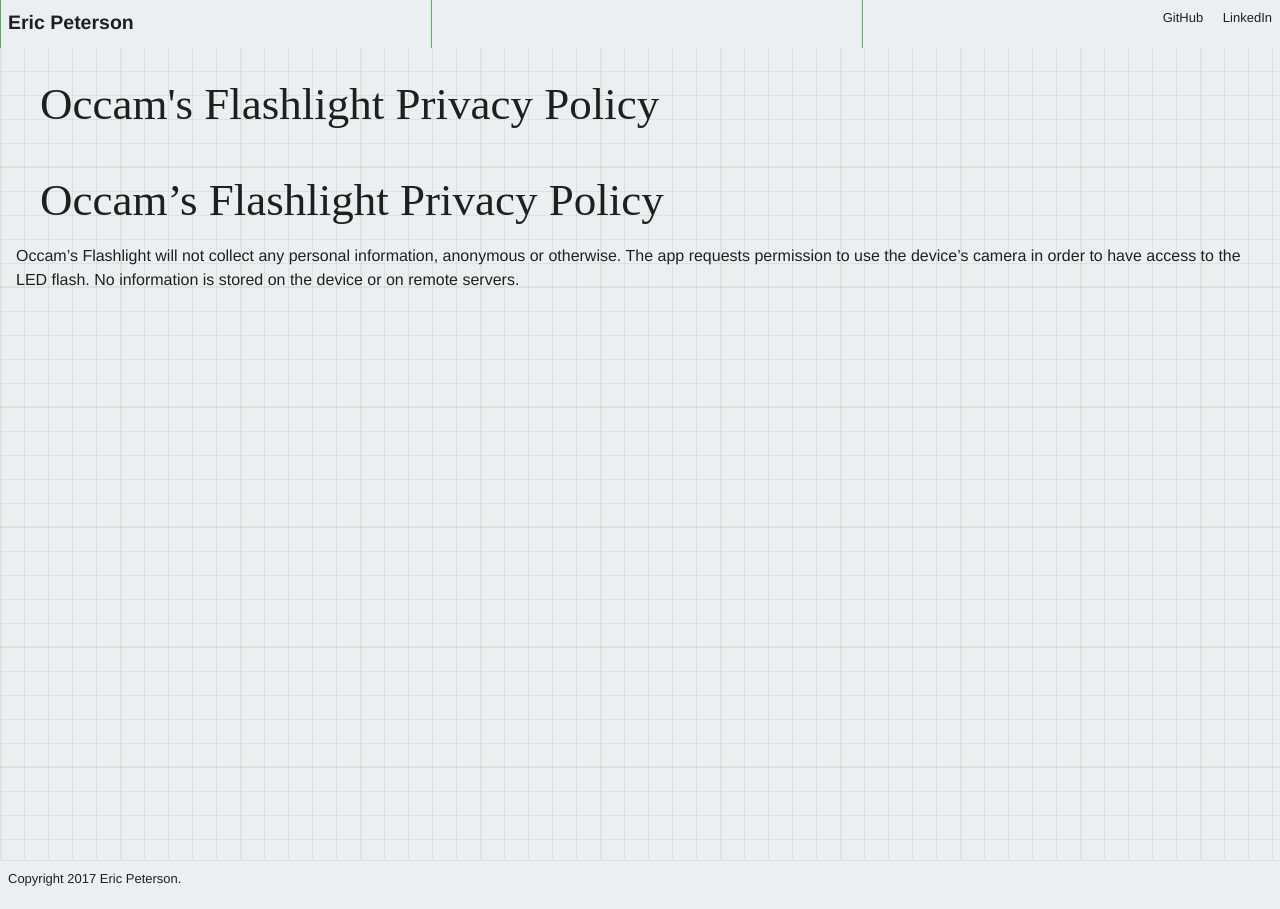
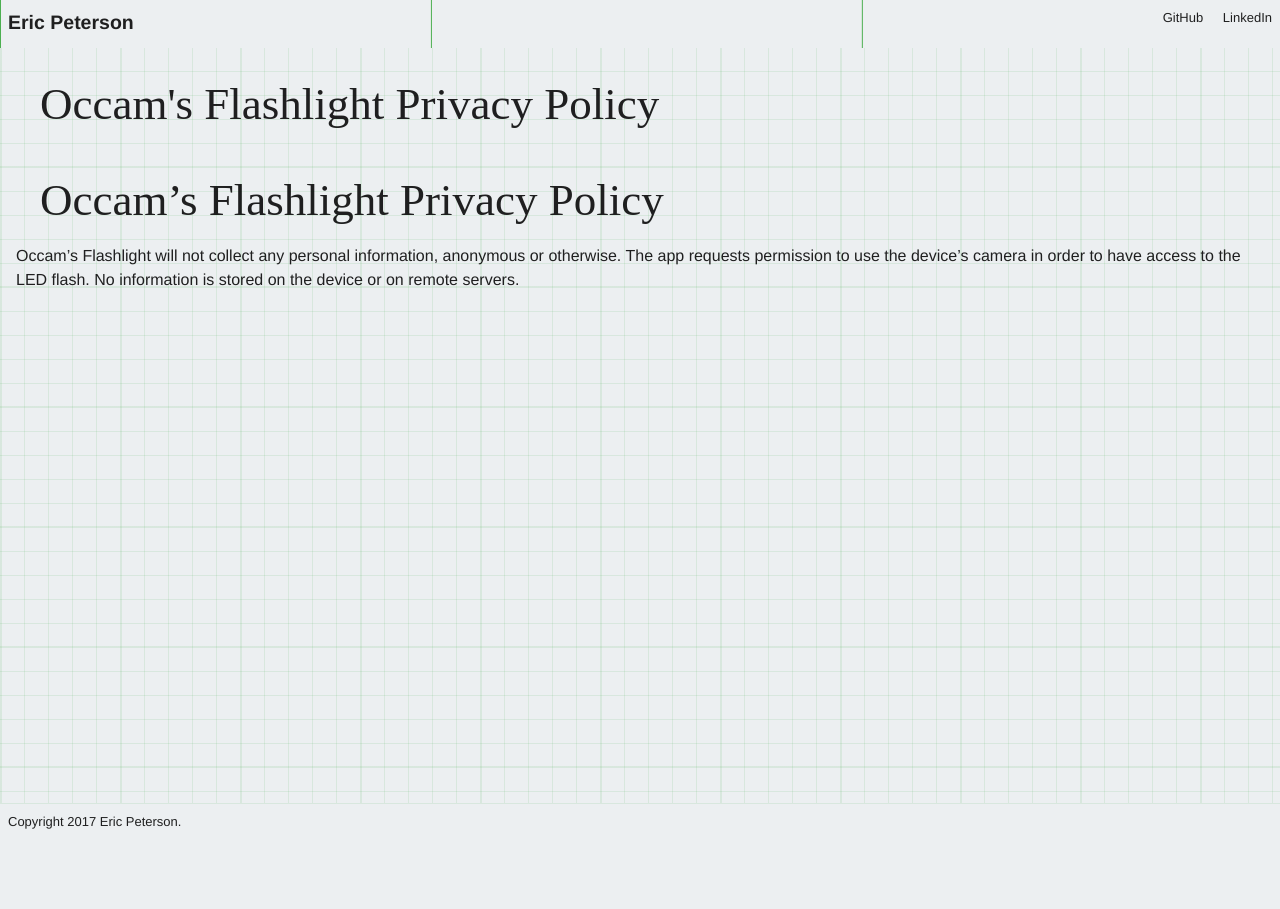
Before and after one commit to epeterson320/epeterson320.github.io, a Jekyll site: the page built from privacypolicy.md, in a window 1280 px wide. Built offline with Jekyll 4.4.1, drawn with Linux system fonts in a browser that asks for light colours; some web fonts are replaced.

Commit message:
Re-order projects & fix mobile layout

```diff
--- a/_data/projects.yml
+++ b/_data/projects.yml
@@ -1,9 +1,9 @@
 - name: Codeck
   description: A tool to encode and decode a message in an ordered deck of cards.
   link: codeck
+- name: Triangle Calculator
+  description: A web app that solves and displays triangles based on partially known measurements.
+  link: triangle-calculator
 - name: Occam's Flashlight
   description: The simplest possible Android flashlight.
   link: https://play.google.com/store/apps/details?id=co.ericp.flashlight
-- name: Triangle Calculator
-  description: A web app that solves and displays triangles based on partially known measurements.
-  link: triangle-calculator
--- a/_sass/constants.scss
+++ b/_sass/constants.scss
@@ -2,6 +2,8 @@
 $left-margin: 96px;
 $right-margin: 48px;
 $header-height: 48px;
+$footer-height: 32px;
+$page-margin: 16px;
 $horiz-margins: $left-margin + $right-margin;
 
 @mixin for-phone-only {
--- a/_sass/eng_paper_background.scss
+++ b/_sass/eng_paper_background.scss
@@ -109,5 +109,4 @@
       transparent)
      0 0 / 120px 100% repeat-x;
   border-bottom: 1px solid $gridline;
-  min-height: 780px;
 }
--- a/assets/css/style.scss
+++ b/assets/css/style.scss
@@ -48,6 +48,12 @@
 }
 
 main {
+  min-height: calc(100vh - 130px);
+
+  @include for-tablet-landscape-up {
+    min-height: calc(100vh - 177px);
+  }
+
   padding: 8px 16px 24px;
   h1 {
     padding: 12px 24px;
@@ -73,7 +79,7 @@
 }
 
 footer {
-  height: 32px;
+  height: $footer-height;
   padding: 8px;
 }
 
@@ -102,6 +108,7 @@
   background-color: rgba(0,0,0,0.12);
   padding: 8px;
   font-size: 13px;
+  word-break: break-word;
 }
 .polaroid {
   transform-origin: top right;
```
